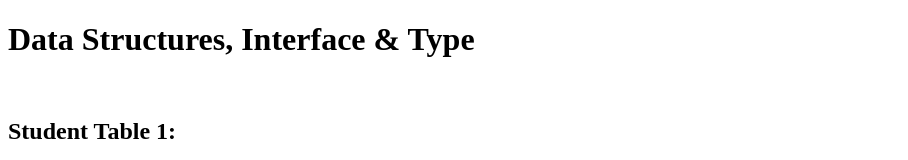
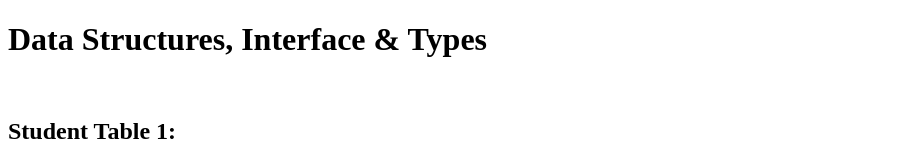
Before and after one commit to shahinzaman1o2/angular_jumpstart, an Angular app: page /student-table in a window 1280 px wide. Shown: the top 160 px of the page, without its empty margins (0-908 px from the left). Built offline with nearby package versions, Linux system fonts and the light colour scheme.

Commit message:
Made a ignorable change.

```diff
--- a/src/app/student-table/student-table.component.html
+++ b/src/app/student-table/student-table.component.html
@@ -1,4 +1,4 @@
-<h1>Data Structures, Interface & Type</h1><br>
+<h1>Data Structures, Interface & Types</h1><br>
 
 <h2>Student Table 1:</h2>
 <table>
```
